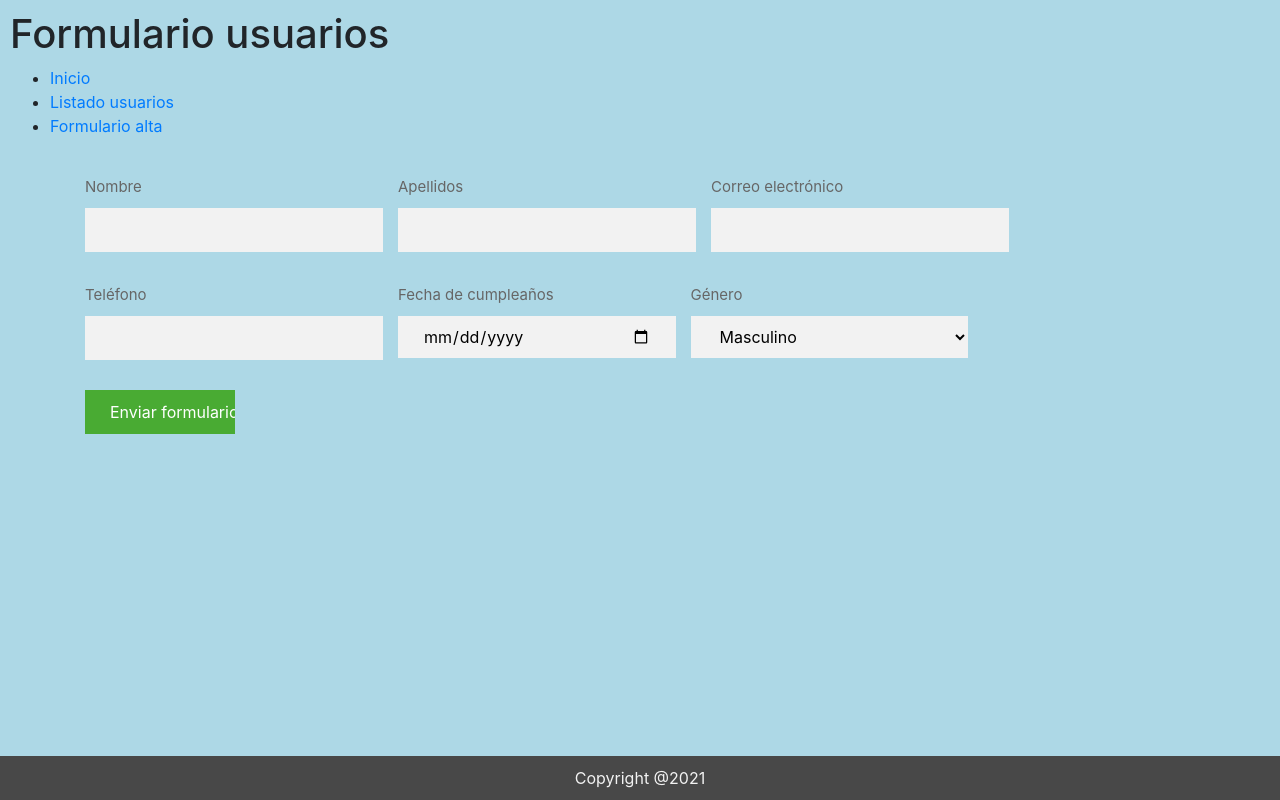
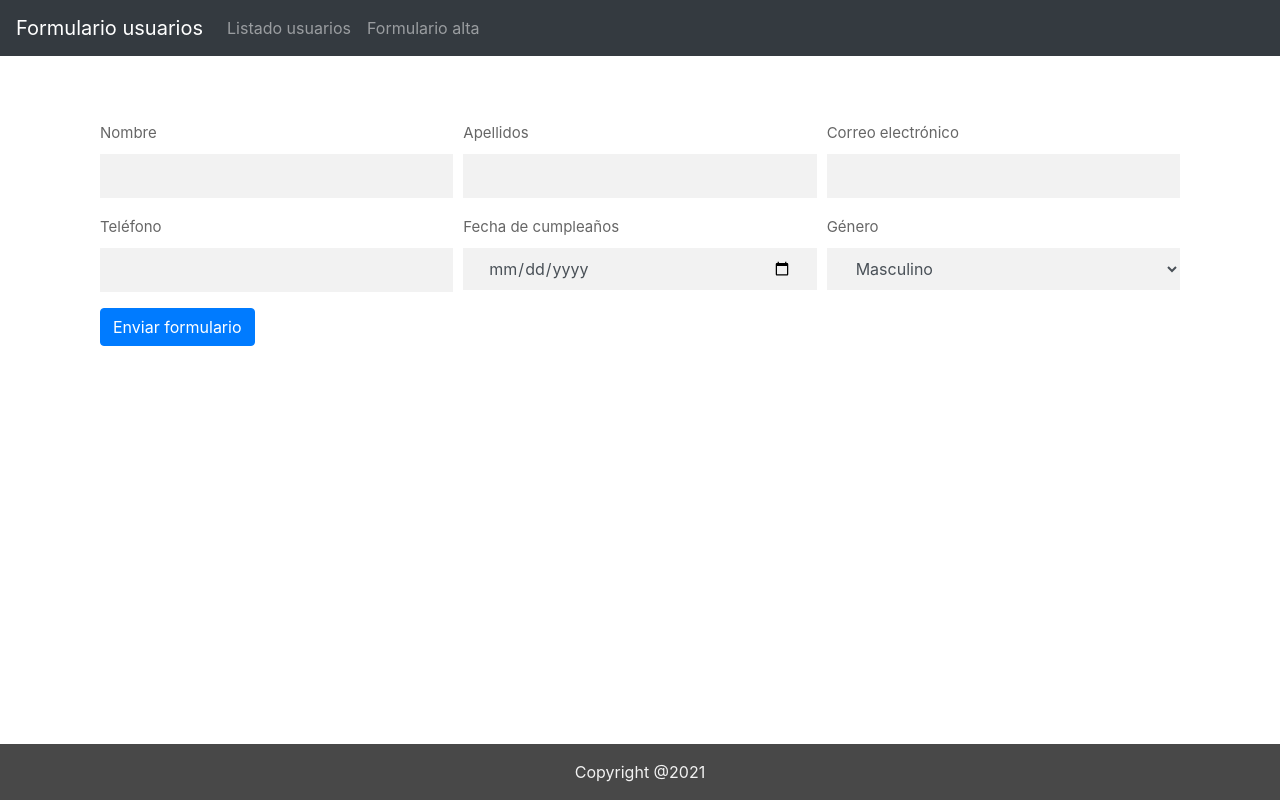
Before and after one commit to ssaranova/dam_basic_app, a PHP site: page /form.php in a window 1280 px wide. Run offline with PHP 8.4, Linux system fonts and the light colour scheme.

Commit message:
Tema 06 - Modificar con bootstrap

```diff
--- a/06/assets/css/main.css
+++ b/06/assets/css/main.css
@@ -5,16 +5,30 @@
     --grey-dark: #484848;
 }
 
-body {
-    background: lightblue;
-    margin: 0;
+html {
+    position: relative;
+    min-height: 100%;
 }
 
-body > * {
+body {
+    margin: 0;
+    margin-top: 60px;
+}
+
+body > .container {
+    padding: 60px 15px;
+}
+
+h1 {
+    color: var(--white);
+}
+
+header > nav {
     padding: 10px;
 }
 
 footer {
+    padding: 10px 0;
     background: var(--grey-dark);
     color: var(--white);
     position: fixed;
@@ -24,21 +38,7 @@ footer {
 }
 
 .form {
-    display: flex;
-    flex-wrap: wrap;
-    align-items: flex-start;
     gap: 15px;
-}
-
-.form > div {
-    margin-bottom: 15px;
-    flex: 0 0 25%;
-    display: flex;
-    flex-direction: column;
-}
-
-.form > div:last-of-type {
-    flex: 0 0 100%;
 }
 
 .form .form__label {
@@ -49,24 +49,17 @@ footer {
 }
 
 .form .form__input,
-.form .form__select,
-.form .form__submit {
+.form .form__select {
     background: var(--white);
     padding: 10px 25px;
     border: none;
     border-radius: 0;
     outline: 0;
     min-height: 16px;
+    height: inherit !important;
 }
 
 .form .form__input[type="date"] {
     padding-top: 8px;
     padding-bottom: 8px;
 }
-
-.form .form__submit {
-    max-width: 150px;
-    color: #FFF;
-    background: var(--green);
-    cursor: pointer;
-}
--- a/06/form-delete.php
+++ b/06/form-delete.php
@@ -16,8 +16,8 @@ $fullname = ($user) ? $user->getCompleteName() : '';
         <?= sprintf('¿Estás seguro de que deseas eliminar el usuario%s?', ' ' . $fullname); ?>
         <div>
             <input type="hidden" name="id" id="id" value="<?= $uid; ?>" />
-            <input type="submit" class="form__submit" value="Sí, eliminar usuario" title="Eliminar usuario" />
-            <a href="./list.php">No</a>
+            <input type="submit" class="btn btn-primary form__submit" value="Sí, eliminar usuario" title="Eliminar usuario" />
+            <a class="btn btn-danger" href="./list.php">No</a>
         </div>
     </form>
 </section>
--- a/06/form.php
+++ b/06/form.php
@@ -23,40 +23,42 @@ $genders = [
 ?>
 <section class="container">
     <form class="form" action="./form.php" method="POST">
-        <div>
+        <div class="form-row">
+            <div class="form-group col-sm-6 col-md-4">
                 <label class="form__label" for="name">Nombre</label>
-            <input class="form__input" type="text" name="name" id="name" value="<?= $name ?? '' ?>" required />
+                <input class="form-control form__input" type="text" name="name" id="name" value="<?= $name ?? '' ?>" required />
             </div>
-        <div>
+            <div class="form-group col-sm-6 col-md-4">
                 <label class="form__label" for="lastname">Apellidos</label>
-            <input class="form__input" type="text" name="lastname" id="lastname" value="<?= $lastname ?? '' ?>" required />
+                <input class="form-control form__input" type="text" name="lastname" id="lastname" value="<?= $lastname ?? '' ?>" required />
             </div>
-        <div>
+            <div class="form-group col-sm-6 col-md-4">
                 <label class="form__label" for="email">Correo electrónico</label>
-            <input class="form__input" type="email" name="email" id="email" value="<?= $email ?? '' ?>" required />
+                <input class="form-control form__input" type="email" name="email" id="email" value="<?= $email ?? '' ?>" required />
             </div>
-        <div>
+            <div class="form-group col-sm-6 col-md-4">
                 <label class="form__label" for="phone">Teléfono</label>
-            <input class="form__input" type="text" name="phone" id="phone" value="<?= $phone ?? '' ?>" />
+                <input class="form-control form__input" type="text" name="phone" id="phone" value="<?= $phone ?? '' ?>" />
             </div>
-        <div>
+            <div class="form-group col-sm-6 col-md-4">
                 <label class="form__label" for="birthday">Fecha de cumpleaños</label>
-            <input class="form__input" type="date" name="birthday" id="birthday" value="<?= $birthday ?? '' ?>" required />
+                <input class="form-control form__input" type="date" name="birthday" id="birthday" value="<?= $birthday ?? '' ?>" required />
             </div>
-        <div>
+            <div class="form-group col-sm-6 col-md-4">
                 <label class="form__label" for="gender">Género</label>
-            <select id="gender" name="gender" class="form__select">
+                <select id="gender" name="gender" class="form-control form__select">
                     <?php foreach ($genders as $value) : ?>
                         <?php $selected = (isset($gender) && $gender === $value) ? 'selected' : ''; ?>
                         <option value="<?= $value ?>" <?= $selected; ?>><?= $value ?></option>
                     <?php endforeach; ?>
                 </select>
             </div>
+        </div>
         <div>
             <?php if (isset($uid)) : ?>
                 <input type="hidden" name="id" value="<?= $uid ?>" />
             <?php endif; ?>
-            <input type="submit" class="form__submit" value="Enviar formulario" title="Enviar formulario" />
+            <input type="submit" class="btn btn-primary form__submit" value="Enviar formulario" title="Enviar formulario" />
         </div>
     </form>
 </section>
--- a/06/includes/partials/footer.php
+++ b/06/includes/partials/footer.php
@@ -1,6 +1,8 @@
 </main>
-<footer class="footer">
-    Copyright @<?= date('Y'); ?>
+<footer class="footer mt-auto py-3">
+    <div class="container">
+        Copyright @<?= date('Y'); ?>
+    </div>
 </footer>
 <script src="https://code.jquery.com/jquery-3.5.1.slim.min.js"></script>
 <script src="./assets/js/bootstrap.bundle.min.js"></script>
--- a/06/includes/partials/header.php
+++ b/06/includes/partials/header.php
@@ -14,13 +14,21 @@
 
 <body>
     <header>
-        <h1><?= $title ?? 'Inicio'; ?></h1>
-        <nav>
-            <ul>
-                <li><a href="./">Inicio</a></li>
-                <li><a href="./list.php">Listado usuarios</a></li>
-                <li><a href="./form.php">Formulario alta</a></li>
-            </ul>
+        <nav class="navbar navbar-expand-md navbar-dark fixed-top bg-dark">
+            <a class="navbar-brand" href="./"><?= $title ?? 'Inicio'; ?></a>
+            <button class="navbar-toggler" type="button" data-toggle="collapse" data-target="#navbarCollapse" aria-controls="navbarCollapse" aria-expanded="false" aria-label="Toggle navigation">
+                <span class="navbar-toggler-icon"></span>
+            </button>
+            <div class="collapse navbar-collapse" id="navbarCollapse">
+                <ul class="navbar-nav mr-auto">
+                    <li class="nav-item">
+                        <a class="nav-link" href="./list.php">Listado usuarios</a>
+                    </li>
+                    <li class="nav-item">
+                        <a class="nav-link" href="./form.php">Formulario alta</a>
+                    </li>
+                </ul>
+            </div>
         </nav>
     </header>
-    <main class="main">
+    <main role="main" class="main container">
```
Also changed, not shown: 06/list.php (+13 -11 lines). Lines whose indentation alone changed are shown as unchanged.
